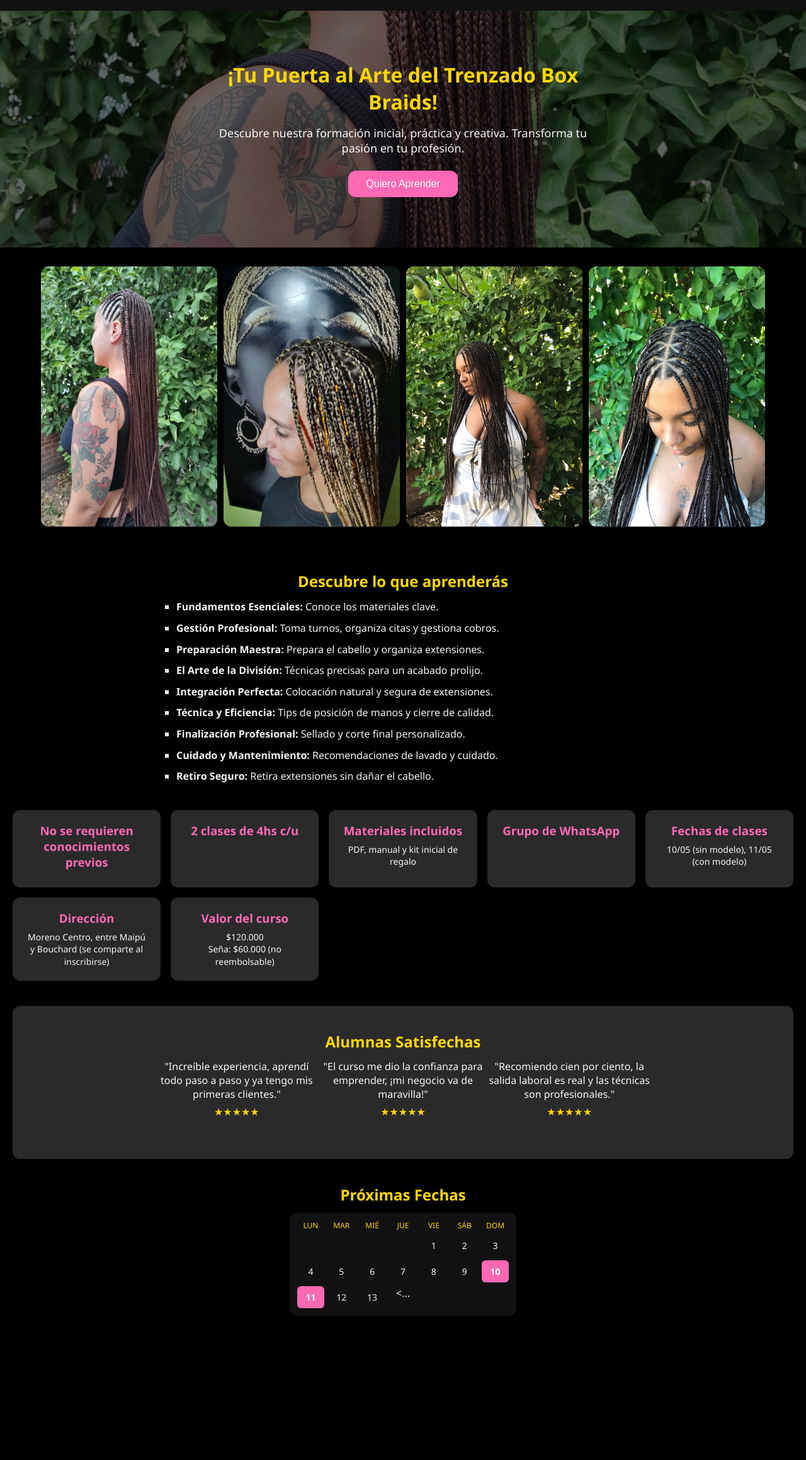
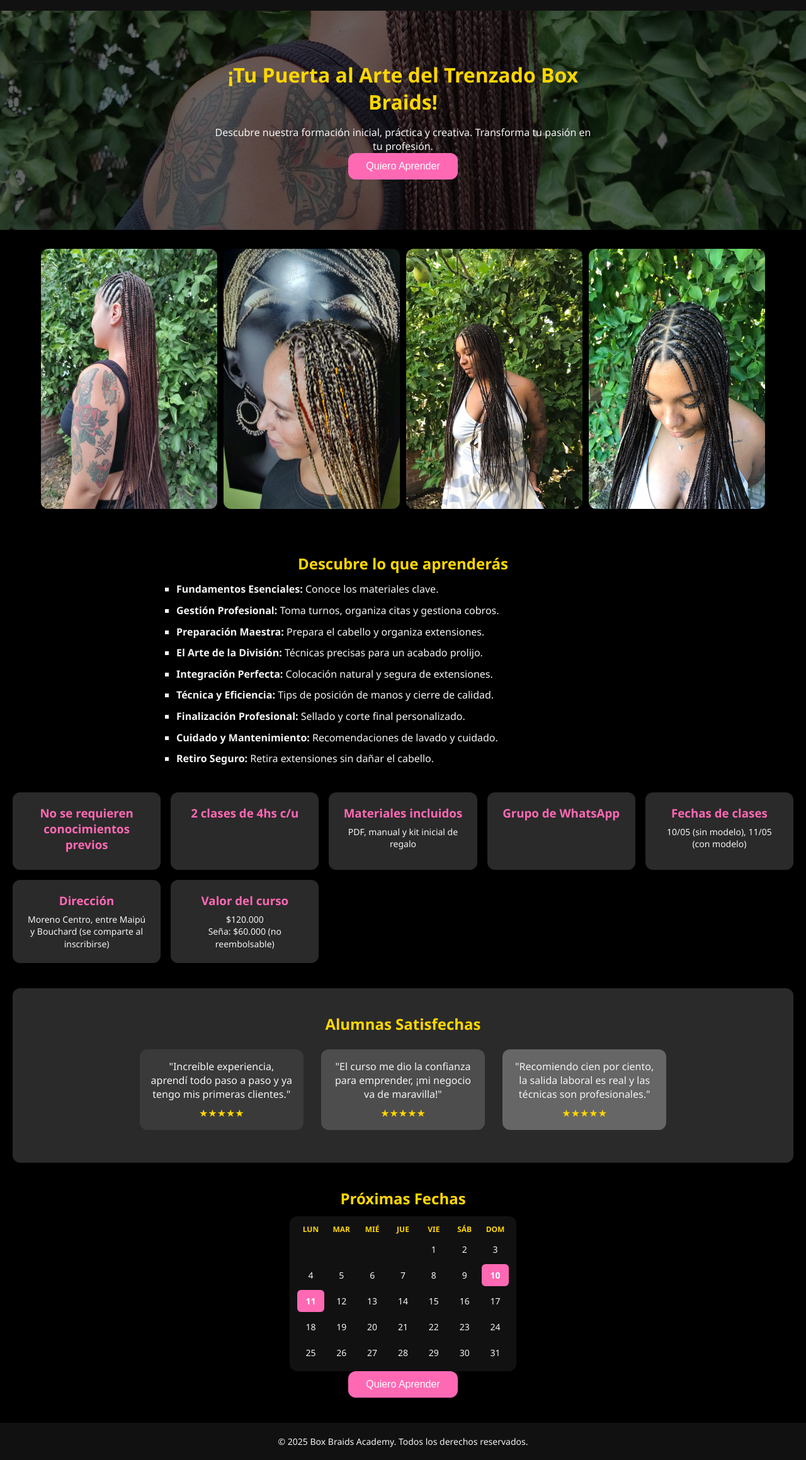
Before and after one commit to SebastiamLiyo/naitrenzas.github.io, a plain HTML site: page index.html in a window 1280 px wide. Shown: the part 63-2381 px from the top of the page at 63% size. Before the commit the page ends 2192 px from the top, so only its background shows below. Drawn offline with Linux system fonts and the light colour scheme.

Commit message:
Add files via upload

```diff
--- a/index.html
+++ b/index.html
@@ -1,61 +1,15 @@
 <!DOCTYPE html>
 <html lang="es">
 <head>
-  <meta charset="UTF-8">
-  <meta name="viewport" content="width=device-width, initial-scale=1">
+  <meta charset="UTF-8" />
+  <meta name="viewport" content="width=device-width, initial-scale=1" />
   <title>Curso de Trenzado Box Braids</title>
-  <style>
-    :root {
-      --primario-negro: #000;
-      --dorado: #ffd700;
-      --rosa: #ff69b4;
-      --blanco: #fff;
-      --text-light: #f5f5f5;
-      --gris-claro: #2a2a2a;
-    }
-    * { margin:0; padding:0; box-sizing:border-box; }
-    body { font-family:'Segoe UI',sans-serif; background:var(--primario-negro); color:var(--text-light); }
-    header { background:#111; padding:20px; display:flex; align-items:center; justify-content:space-between; }
-    header img { height:40px; }
-    nav a { margin-left:16px; color:var(--text-light); font-weight:500; text-decoration:none; }
-    .btn-nav { background:var(--rosa); padding:6px 14px; border-radius:20px; color:var(--blanco); }
-    .btn-nav:hover { background:var(--dorado); }
-    .hero { position:relative; text-align:center; padding:80px 20px; background:url('images/hero-bg.jpg') center/cover no-repeat; }
-    .hero::after { content:''; position:absolute; inset:0; background:rgba(0,0,0,0.6); }
-    .hero-content { position:relative; z-index:1; max-width:600px; margin:auto; }
-    .hero-content h2 { font-size:32px; color:var(--dorado); margin-bottom:16px; }
-    .hero-content p { font-size:18px; margin-bottom:24px; }
-    .btn-cta { background:var(--rosa); color:var(--blanco); padding:12px 28px; border:none; border-radius:12px; font-size:16px; cursor:pointer; }
-    .btn-cta:hover { background:var(--dorado); }
-    .carousel { display:flex; justify-content:center; overflow-x:auto; scroll-snap-type:x mandatory; gap:10px; padding:30px 0; }
-    .carousel img { width:100%; max-width:280px; border-radius:12px; scroll-snap-align:start; }
-    .content { max-width:800px; margin:40px auto; padding:0 20px; }
-    h2.section-title { font-size:24px; color:var(--dorado); margin-bottom:12px; text-align:center; }
-    ul { list-style-type:square; padding-left:20px; }
-    ul li { font-size:16px; line-height:1.6; margin-bottom:8px; }
-    .testimonios { background:var(--gris-claro); padding:40px 20px; border-radius:12px; margin:40px 20px; text-align:center; }
-    .testimonial { margin-bottom:24px; display:inline-block; width:260px; vertical-align:top; }
-    .testimonial p { font-size:16px; margin-bottom:6px; }
-    .stars { color:var(--dorado); font-size:16px; }
-    .info-boxes { display:grid; grid-template-columns: repeat(auto-fit,minmax(200px,1fr)); gap:16px; margin:40px 20px; }
-    .info-box { background:var(--gris-claro); padding:20px; border-radius:12px; text-align:center; }
-    .info-box h3 { margin-bottom:8px; color:var(--rosa); }
-    .info-box p { font-size:14px; line-height:1.4; }
-    .calendar-section { max-width:360px; margin:40px auto; text-align:center; }
-    .calendar-month { display:grid; grid-template-columns:repeat(7,1fr); gap:6px; background:#111; padding:12px; border-radius:12px; max-width:360px; margin:0 auto; }
-    .calendar-weekday { font-size:12px; color:var(--dorado); text-transform:uppercase; text-align:center; }
-    .calendar-day { text-align:center; padding:8px 0; font-size:14px; color:var(--text-light); border-radius:6px; }
-    .calendar-day.empty { background:transparent; }
-    .calendar-day.marked { background:var(--rosa); color:var(--blanco); font-weight:bold; }
-    .cta-wrap { margin-top:20px; text-align:center; }
-    footer { background:#111; text-align:center; padding:20px; font-size:14px; margin-top:40px; }
-    @media(max-width:600px) { nav a { margin-left:8px; font-size:14px; } .hero { padding:60px 10px; } .hero-content h2 { font-size:24px; } }
-  </style>
+  <link rel="stylesheet" href="styles.css" />
 </head>
 <body>
-  <header>
-    <img src="images/estiloreina-logo.png" alt="Logo Estilo Reina">
-    <nav>
+  <header id="main-header">
+    <img src="images/estiloreina-logo.png" alt="Logo Estilo Reina" class="logo" />
+    <nav class="main-nav">
       <a href="#course">Inicio</a>
       <a href="#temario">Temario</a>
       <a href="#galeria">Galería</a>
@@ -63,20 +17,20 @@
       <a href="https://wa.link/vqn6h0" class="btn-nav">Inscribirme</a>
     </nav>
   </header>
-  <div class="hero" id="course">
+  <section id="course" class="hero">
     <div class="hero-content">
-      <h2>¡Tu Puerta al Arte del Trenzado Box Braids!</h2>
+      <h1>¡Tu Puerta al Arte del Trenzado Box Braids!</h1>
       <p>Descubre nuestra formación inicial, práctica y creativa. Transforma tu pasión en tu profesión.</p>
       <button class="btn-cta" onclick="location.href='https://wa.link/vqn6h0'">Quiero Aprender</button>
     </div>
-  </div>
-  <div class="carousel" id="galeria">
-    <img src="images/braids1.jpeg" alt="">
-    <img src="images/braids2.jpeg" alt="">
-    <img src="images/braids3.jpeg" alt="">
-    <img src="images/braids4.jpeg" alt="">
-  </div>
-  <div class="content" id="temario">
+  </section>
+  <section id="galeria" class="carousel">
+    <img src="images/braids1.jpeg" alt="Box Braids 1" />
+    <img src="images/braids2.jpeg" alt="Box Braids 2" />
+    <img src="images/braids3.jpeg" alt="Box Braids 3" />
+    <img src="images/braids4.jpeg" alt="Box Braids 4" />
+  </section>
+  <section id="temario" class="content">
     <h2 class="section-title">Descubre lo que aprenderás</h2>
     <ul>
       <li><strong>Fundamentos Esenciales:</strong> Conoce los materiales clave.</li>
@@ -89,8 +43,8 @@
       <li><strong>Cuidado y Mantenimiento:</strong> Recomendaciones de lavado y cuidado.</li>
       <li><strong>Retiro Seguro:</strong> Retira extensiones sin dañar el cabello.</li>
     </ul>
-  </div>
-  <div class="info-boxes">
+  </section>
+  <section id="info" class="info-boxes">
     <div class="info-box"><h3>No se requieren conocimientos previos</h3></div>
     <div class="info-box"><h3>2 clases de 4hs c/u</h3></div>
     <div class="info-box"><h3>Materiales incluidos</h3><p>PDF, manual y kit inicial de regalo</p></div>
@@ -98,23 +52,46 @@
     <div class="info-box"><h3>Fechas de clases</h3><p>10/05 (sin modelo), 11/05 (con modelo)</p></div>
     <div class="info-box"><h3>Dirección</h3><p>Moreno Centro, entre Maipú y Bouchard (se comparte al inscribirse)</p></div>
     <div class="info-box"><h3>Valor del curso</h3><p>$120.000</p><p>Seña: $60.000 (no reembolsable)</p></div>
-  </div>
-  <div class="testimonios" id="testimonios">
+  </section>
+  <section id="testimonios" class="testimonios">
     <h2 class="section-title">Alumnas Satisfechas</h2>
-    <div class="testimonial"><p>"Increíble experiencia, aprendí todo paso a paso y ya tengo mis primeras clientes."</p><div class="stars">★★★★★</div></div>
-    <div class="testimonial"><p>"El curso me dio la confianza para emprender, ¡mi negocio va de maravilla!"</p><div class="stars">★★★★★</div></div>
-    <div class="testimonial"><p>"Recomiendo cien por ciento, la salida laboral es real y las técnicas son profesionales."</p><div class="stars">★★★★★</div></div>
-  </div>
+    <div class="testimonial-box box1">
+      <p>"Increíble experiencia, aprendí todo paso a paso y ya tengo mis primeras clientes."</p>
+      <div class="stars">★★★★★</div>
+    </div>
+    <div class="testimonial-box box2">
+      <p>"El curso me dio la confianza para emprender, ¡mi negocio va de maravilla!"</p>
+      <div class="stars">★★★★★</div>
+    </div>
+    <div class="testimonial-box box3">
+      <p>"Recomiendo cien por ciento, la salida laboral es real y las técnicas son profesionales."</p>
+      <div class="stars">★★★★★</div>
+    </div>
+  </section>
   <section id="fechas" class="calendar-section">
     <h2 class="section-title">Próximas Fechas</h2>
     <div class="calendar-month">
-      <div class="calendar-weekday">Lun</div><div class="calendar-weekday">Mar</div>
-      <div class="calendar-weekday">Mié</div><div class="calendar-weekday">Jue</div>
-      <div class="calendar-weekday">Vie</div><div class="calendar-weekday">Sáb</div>
+      <div class="calendar-weekday">Lun</div>
+      <div class="calendar-weekday">Mar</div>
+      <div class="calendar-weekday">Mié</div>
+      <div class="calendar-weekday">Jue</div>
+      <div class="calendar-weekday">Vie</div>
+      <div class="calendar-weekday">Sáb</div>
       <div class="calendar-weekday">Dom</div>
       <div class="calendar-day empty"></div><div class="calendar-day empty"></div><div class="calendar-day empty"></div><div class="calendar-day empty"></div>
       <div class="calendar-day">1</div><div class="calendar-day">2</div><div class="calendar-day">3</div><div class="calendar-day">4</div>
       <div class="calendar-day">5</div><div class="calendar-day">6</div><div class="calendar-day">7</div><div class="calendar-day">8</div>
-      <div class="calendar-day">9</div><div class="calendar-day marked">10</div><div class="calendar-day marked">11</div><div class="calendar-day">12</div>
-      <div class="calendar-day">13</div><...
-  <!-- truncated for brevity -->
+      <div class="calendar-day">9</div><div class="calendar-day marked saturday">10</div><div class="calendar-day marked sunday">11</div>
+      <div class="calendar-day">12</div><div class="calendar-day">13</div><div class="calendar-day">14</div><div class="calendar-day">15</div>
+      <div class="calendar-day">16</div><div class="calendar-day">17</div><div class="calendar-day">18</div><div class="calendar-day">19</div>
+      <div class="calendar-day">20</div><div class="calendar-day">21</div><div class="calendar-day">22</div><div class="calendar-day">23</div>
+      <div class="calendar-day">24</div><div class="calendar-day">25</div><div class="calendar-day">26</div><div class="calendar-day">27</div>
+      <div class="calendar-day">28</div><div class="calendar-day">29</div><div class="calendar-day">30</div><div class="calendar-day">31</div>
+    </div>
+    <div class="cta-wrap">
+      <button class="btn-cta" onclick="location.href='https://wa.link/vqn6h0'">Quiero Aprender</button>
+    </div>
+  </section>
+  <footer id="main-footer">&copy; 2025 Box Braids Academy. Todos los derechos reservados.</footer>
+</body>
+</html>
--- /dev/null
+++ b/styles.css
@@ -0,0 +1,50 @@
+/* Variables */
+:root { --primario-negro: #000; --dorado: #ffd700; --rosa: #ff69b4; --blanco: #fff; --text-light: #f5f5f5; --gris-claro: #2a2a2a; }
+/* Global */
+* { margin:0; padding:0; box-sizing:border-box; }
+body { font-family:'Segoe UI',sans-serif; background:var(--primario-negro); color:var(--text-light); }
+/* Header */
+#main-header { background:#111; padding:20px; display:flex; align-items:center; justify-content:space-between; }
+.logo { height:40px; }
+.main-nav a { margin-left:16px; color:var(--text-light); font-weight:500; text-decoration:none; }
+.btn-nav { background:var(--rosa); color:var(--blanco); padding:6px 14px; border-radius:20px; }
+.btn-nav:hover { background:var(--dorado); }
+/* Hero */
+.hero { position:relative; text-align:center; padding:80px 20px; background:url('images/hero-bg.jpg') center/cover no-repeat; }
+.hero::after { content:''; position:absolute; inset:0; background:rgba(0,0,0,0.6); }
+.hero-content { position:relative; z-index:1; max-width:600px; margin:auto; }
+.hero-content h1 { font-size:32px; color:var(--dorado); margin-bottom:16px; }
+.btn-cta { background:var(--rosa); color:var(--blanco); padding:12px 28px; border:none; border-radius:12px; font-size:16px; cursor:pointer; }
+.btn-cta:hover { background:var(--dorado); }
+/* Carousel */
+.carousel { display:flex; justify-content:center; overflow-x:auto; scroll-snap-type:x mandatory; gap:10px; padding:30px 0; }
+.carousel img { width:100%; max-width:280px; border-radius:12px; scroll-snap-align:start; }
+/* Content */
+.content { max-width:800px; margin:40px auto; padding:0 20px; }
+.section-title { font-size:24px; color:var(--dorado); margin-bottom:12px; text-align:center; }
+.content ul { list-style-type:square; padding-left:20px; }
+.content li { font-size:16px; line-height:1.6; margin-bottom:8px; }
+/* Info Boxes */
+.info-boxes { display:grid; grid-template-columns:repeat(auto-fit,minmax(200px,1fr)); gap:16px; margin:40px 20px; }
+.info-box { background:var(--gris-claro); padding:20px; border-radius:12px; text-align:center; }
+.info-box h3 { margin-bottom:8px; color:var(--rosa); }
+.info-box p { font-size:14px; line-height:1.4; }
+/* Testimonios */
+.testimonios { background:var(--gris-claro); padding:40px 20px; border-radius:12px; margin:40px 20px; text-align:center; }
+.testimonial-box { display:inline-block; width:260px; vertical-align:top; padding:16px; margin:12px; border-radius:12px; }
+.testimonial-box.box1 { background:#3a3a3a; }
+.testimonial-box.box2 { background:#4d4d4d; }
+.testimonial-box.box3 { background:#666666; }
+.testimonial-box p { font-size:16px; margin-bottom:8px; color:var(--text-light); }
+.stars { color:var(--dorado); font-size:16px; }
+/* Calendario */
+.calendar-section { max-width:360px; margin:40px auto; text-align:center; }
+.calendar-month { display:grid; grid-template-columns:repeat(7,1fr); gap:6px; background:#111; padding:12px; border-radius:12px; }
+.calendar-weekday { font-size:12px; color:var(--dorado); text-transform:uppercase; text-align:center; font-weight:bold; }
+.calendar-day { text-align:center; padding:8px 0; font-size:14px; color:var(--text-light); border-radius:6px; }
+.calendar-day.empty { background:transparent; }
+.calendar-day.marked { background:var(--rosa); color:var(--blanco); font-weight:bold; }
+/* Footer */
+#main-footer { background:#111; text-align:center; padding:20px; font-size:14px; margin-top:40px; }
+/* Responsive */
+@media(max-width:600px){ .main-nav a{margin-left:8px;font-size:14px;} .hero{padding:60px 10px;} .hero-content h1{font-size:24px;} }
```
